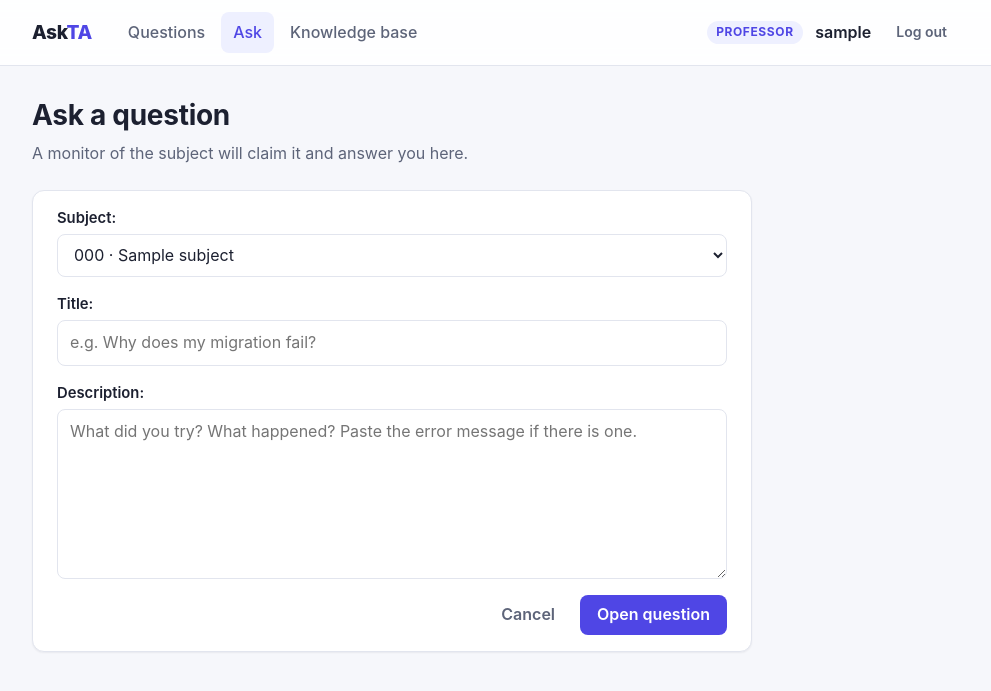
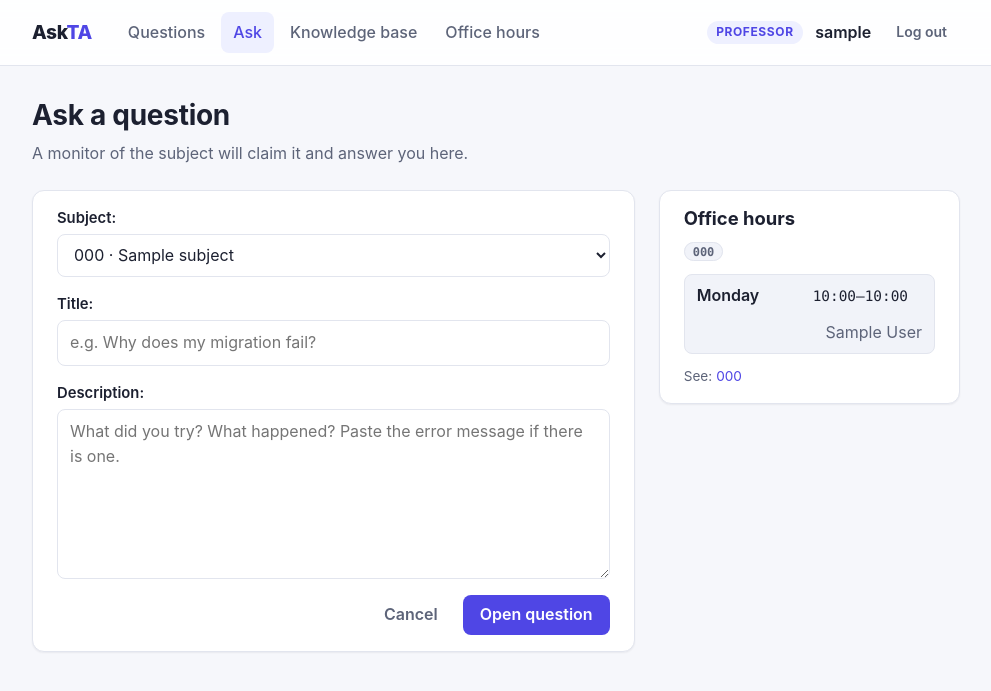
Before and after one commit to SuetoneCarneiro/teaching-assistant-system-rad, a Django app: page /questions/new/?subject=1 in a window 1280 px wide. Shown: the top 691 px of the page, without its empty margins (144-1135 px from the left). Run offline with Django 5.2, Linux system fonts and the light colour scheme; a user stored in the database is signed in; tables that the repository leaves empty hold one stand-in row (values such as "Sample post").

Commit message:
feat(schedules): office hours challenge (model rules, monitor page, create-page card, seed, tests)
Co-authored-by: Cursor <cursoragent@cursor.com>

```diff
--- a/config/settings.py
+++ b/config/settings.py
@@ -39,6 +39,7 @@ INSTALLED_APPS = [
     'django.contrib.staticfiles',
     'accounts',
     'questions',
+    'schedules',
 ]
 
 MIDDLEWARE = [
--- a/config/urls.py
+++ b/config/urls.py
@@ -7,5 +7,6 @@ urlpatterns = [
     path('accounts/', include('django.contrib.auth.urls')),
     path('accounts/', include('accounts.urls')),
     path('questions/', include('questions.urls')),
+    path('schedules/', include('schedules.urls')),
     path('', RedirectView.as_view(pattern_name='questions:list'), name='home'),
 ]
--- a/questions/views/create.py
+++ b/questions/views/create.py
@@ -2,6 +2,8 @@ from django.contrib import messages
 from django.contrib.auth.mixins import LoginRequiredMixin
 from django.urls import reverse
 from django.views.generic import CreateView
+
+from schedules.models import OfficeHour
 
 from ..forms import QuestionForm
 from ..models import Question
@@ -21,6 +23,24 @@ class QuestionCreateView(LoginRequiredMixin, CreateView):
             initial['subject'] = subject
         return initial
 
+    def get_context_data(self, **kwargs):
+        context = super().get_context_data(**kwargs)
+        # Office hours of every active subject, grouped by subject. The page
+        # shows the group of the selected subject (?subject= or the POSTed one).
+        slots = (
+            OfficeHour.objects.filter(subject__is_active=True)
+            .select_related('subject', 'monitor')
+            .order_by('subject__code', 'weekday', 'start_time')
+        )
+        groups = {}
+        for slot in slots:
+            groups.setdefault(slot.subject, []).append(slot)
+        context['office_hours'] = list(groups.items())
+        selected = str(context['form']['subject'].value() or '')
+        context['selected_subject'] = selected
+        context['selected_has_slots'] = any(str(subject.pk) == selected for subject in groups)
+        return context
+
     def form_valid(self, form):
         form.instance.author = self.request.user
         response = super().form_valid(form)
--- /dev/null
+++ b/schedules/apps.py
@@ -0,0 +1,6 @@
+from django.apps import AppConfig
+
+
+class SchedulesConfig(AppConfig):
+    default_auto_field = 'django.db.models.BigAutoField'
+    name = 'schedules'
--- /dev/null
+++ b/schedules/models.py
@@ -0,0 +1,65 @@
+from django.conf import settings
+from django.core.exceptions import ValidationError
+from django.db import models
+
+from questions.models import Subject
+
+
+class OfficeHour(models.Model):
+    """A weekly slot when a monitor is available for one of their subjects."""
+
+    class Weekday(models.IntegerChoices):
+        MONDAY = 0, 'Monday'
+        TUESDAY = 1, 'Tuesday'
+        WEDNESDAY = 2, 'Wednesday'
+        THURSDAY = 3, 'Thursday'
+        FRIDAY = 4, 'Friday'
+        SATURDAY = 5, 'Saturday'
+        SUNDAY = 6, 'Sunday'
+
+    monitor = models.ForeignKey(
+        settings.AUTH_USER_MODEL,
+        on_delete=models.CASCADE,
+        related_name='office_hours',
+    )
+    subject = models.ForeignKey(
+        Subject,
+        on_delete=models.CASCADE,
+        related_name='office_hours',
+    )
+    weekday = models.IntegerField(choices=Weekday.choices)
+    start_time = models.TimeField()
+    end_time = models.TimeField()
+
+    class Meta:
+        ordering = ['weekday', 'start_time']
+
+    def __str__(self):
+        return (
+            f'{self.get_weekday_display()} {self.start_time:%H:%M}-{self.end_time:%H:%M}'
+            f' · {self.subject.code}'
+        )
+
+    def clean(self):
+        # Fields that failed their own validation are missing here: skip the
+        # rules that need them, the form already shows those errors.
+        if self.start_time and self.end_time and self.end_time <= self.start_time:
+            raise ValidationError({'end_time': 'The end time must be after the start time.'})
+
+        if self.monitor_id and self.subject_id:
+            if not self.subject.monitors.filter(pk=self.monitor_id).exists():
+                raise ValidationError({'subject': 'You can only add office hours for subjects you monitor.'})
+
+        if self.monitor_id and self.weekday is not None and self.start_time and self.end_time:
+            # Two slots overlap when each one starts before the other ends.
+            # Touching slots (09:00-10:00 and 10:00-11:00) are allowed.
+            overlapping = OfficeHour.objects.filter(
+                monitor_id=self.monitor_id,
+                weekday=self.weekday,
+                start_time__lt=self.end_time,
+                end_time__gt=self.start_time,
+            ).exclude(pk=self.pk)
+            if overlapping.exists():
+                raise ValidationError(
+                    'This slot overlaps another one of your office hours on the same day.'
+                )
--- /dev/null
+++ b/schedules/urls.py
@@ -0,0 +1,9 @@
+from django.urls import path
+
+from . import views
+
+app_name = 'schedules'
+
+urlpatterns = [
+    path('', views.MyOfficeHoursView.as_view(), name='mine'),
+]
--- a/static/css/app.css
+++ b/static/css/app.css
@@ -130,6 +130,8 @@ a:hover { text-decoration: underline; }
 
 code { font-family: var(--font-mono); font-size: 0.9em; }
 
+[hidden] { display: none !important; }
+
 .visually-hidden {
   position: absolute !important;
   width: 1px; height: 1px;
@@ -154,6 +156,7 @@ code { font-family: var(--font-mono); font-size: 0.9em; }
   margin-bottom: var(--space-5);
 }
 .page-header p { margin: 0; }
+.page-header .card-header { padding: 0; margin-bottom: var(--space-3); }
 
 .page-actions {
   display: flex;
@@ -477,6 +480,16 @@ code { font-family: var(--font-mono); font-size: 0.9em; }
   background: var(--status-answered-bg);
   border-radius: 0 var(--radius-sm) var(--radius-sm) 0;
 }
+/* Answer shown as a whole card (detail page) instead of a block inside one. */
+.card.qa-answer {
+  margin-top: 0;
+  padding: 0;
+  border: 1px solid var(--border);
+  border-left: 4px solid var(--status-answered);
+  border-radius: var(--radius);
+}
+.card.qa-answer .card-footer { background: transparent; border-top-color: color-mix(in srgb, var(--status-answered) 25%, transparent); }
+
 .qa-answer-label {
   font-size: 0.75rem;
   font-weight: 700;
@@ -485,6 +498,29 @@ code { font-family: var(--font-mono); font-size: 0.9em; }
   color: var(--status-answered);
   margin-bottom: var(--space-1);
 }
+
+/* Office hours */
+.slot-list {
+  list-style: none;
+  margin: var(--space-2) 0 var(--space-3);
+  padding: 0;
+  display: flex;
+  flex-direction: column;
+  gap: var(--space-2);
+}
+.slot {
+  display: flex;
+  align-items: center;
+  gap: var(--space-3);
+  flex-wrap: wrap;
+  padding: var(--space-2) var(--space-3);
+  border: 1px solid var(--border);
+  border-radius: var(--radius-sm);
+  background: var(--surface-muted);
+}
+.slot-day { font-weight: 600; min-width: 6.5rem; }
+.slot-time { font-family: var(--font-mono); font-size: 0.9rem; }
+.slot .tag, .slot .muted { margin-left: auto; }
 
 /* Status stepper: Open -> In progress -> Answered -> Closed */
 .stepper {
--- a/templates/base.html
+++ b/templates/base.html
@@ -18,6 +18,9 @@
           <li><a href="{% url 'questions:list' %}" {% if current == 'list' or current == 'detail' %}class="is-active" aria-current="page"{% endif %}>Questions</a></li>
           <li><a href="{% url 'questions:create' %}" {% if current == 'create' %}class="is-active" aria-current="page"{% endif %}>Ask</a></li>
           <li><a href="{% url 'questions:knowledge_base' %}" {% if current == 'knowledge_base' %}class="is-active" aria-current="page"{% endif %}>Knowledge base</a></li>
+          {% if user.monitored_subjects.exists %}
+            <li><a href="{% url 'schedules:mine' %}" {% if current == 'mine' %}class="is-active" aria-current="page"{% endif %}>Office hours</a></li>
+          {% endif %}
         </ul>
 
         <div class="nav-user">
--- a/templates/questions/question_form.html
+++ b/templates/questions/question_form.html
@@ -10,7 +10,8 @@
     </div>
   </header>
 
-  <div class="card form-card">
+  <div class="split">
+    <div class="card">
       <div class="card-body">
         <form method="post" class="form">
           {% csrf_token %}
@@ -22,4 +23,66 @@
         </form>
       </div>
     </div>
+
+    <aside class="card" id="office-hours">
+      <div class="card-body">
+        <h2>Office hours</h2>
+        <p class="muted" data-office-hours-hint {% if selected_subject %}hidden{% endif %}>
+          Choose a subject to see when its monitors are available.
+        </p>
+
+        {% for subject, slots in office_hours %}
+          {% with subject_pk=subject.pk|stringformat:"s" %}
+            <div data-office-hours="{{ subject.pk }}" {% if subject_pk != selected_subject %}hidden{% endif %}>
+              <p><span class="tag">{{ subject.code }}</span></p>
+              <ul class="slot-list">
+                {% for slot in slots %}
+                  <li class="slot">
+                    <span class="slot-day">{{ slot.get_weekday_display }}</span>
+                    <span class="slot-time">{{ slot.start_time|time:"H:i" }}–{{ slot.end_time|time:"H:i" }}</span>
+                    <span class="muted">{{ slot.monitor.get_full_name|default:slot.monitor.username }}</span>
+                  </li>
+                {% endfor %}
+              </ul>
+            </div>
+          {% endwith %}
+        {% endfor %}
+
+        <p class="muted" data-office-hours-empty {% if not selected_subject or selected_has_slots %}hidden{% endif %}>No office hours for this subject yet.</p>
+
+        {% if office_hours %}
+          <p class="meta">
+            See:
+            {% for subject, slots in office_hours %}
+              <a href="?subject={{ subject.pk }}#office-hours">{{ subject.code }}</a>{% if not forloop.last %} ·{% endif %}
+            {% endfor %}
+          </p>
+        {% endif %}
+      </div>
+    </aside>
+  </div>
+
+  <script>
+    (function () {
+      var select = document.getElementById('id_subject');
+      if (!select) return;
+      var groups = document.querySelectorAll('[data-office-hours]');
+      var hint = document.querySelector('[data-office-hours-hint]');
+      var empty = document.querySelector('[data-office-hours-empty]');
+
+      function show() {
+        var found = false;
+        groups.forEach(function (group) {
+          var match = group.dataset.officeHours === select.value;
+          group.hidden = !match;
+          found = found || match;
+        });
+        hint.hidden = select.value !== '';
+        empty.hidden = select.value === '' || found;
+      }
+
+      select.addEventListener('change', show);
+      show();
+    })();
+  </script>
 {% endblock %}
```
Also changed, not shown: questions/management/commands/seed_demo.py (+16 -0 lines), schedules/admin.py (added, +11 -0 lines), schedules/forms.py (added, +20 -0 lines), schedules/tests.py (added, +99 -0 lines), schedules/views.py (added, +35 -0 lines), templates/schedules/office_hours.html (added, +44 -0 lines), README.md, schedules/__init__.py (added), schedules/migrations/0001_initial.py (added), schedules/migrations/__init__.py (added). Lines whose indentation alone changed are shown as unchanged.
